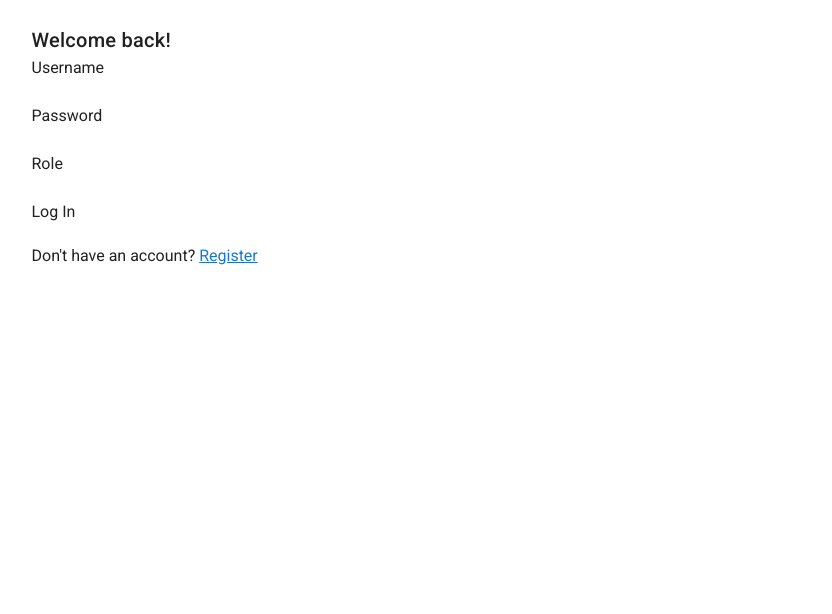
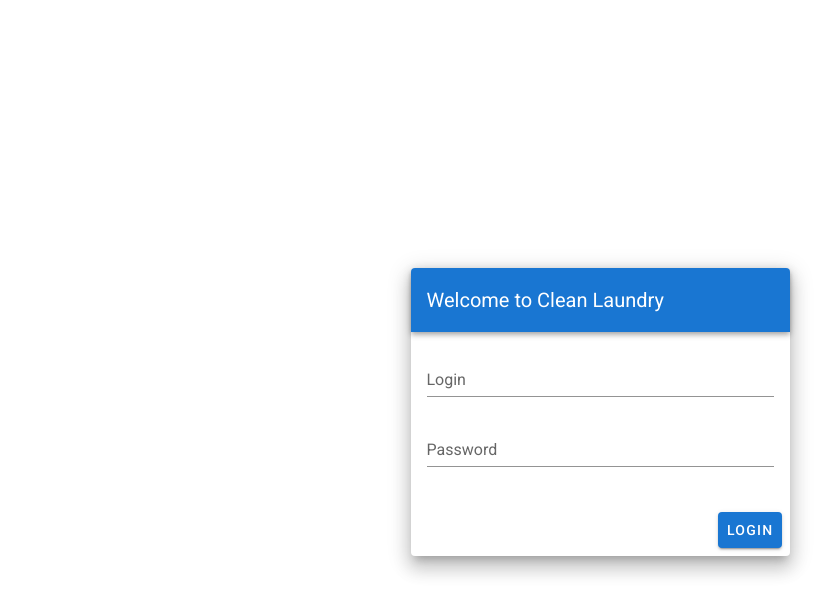
Before and after one commit to Belvatd/vue-laundry, a Nuxt app: page / in a window 1280 px wide. Shown: the top 614 px of the page, without its empty margins (40-872 px from the left). Built offline with nearby package versions, Linux system fonts and the light colour scheme.

Commit message:
home owner, styling login

```diff
--- a/layouts/default.vue
+++ b/layouts/default.vue
@@ -31,7 +31,7 @@
         <v-app-bar-nav-icon @click.stop="drawer = !drawer" />
         <v-toolbar-title v-text="title" />
         <v-spacer />
-        <a href="#" @click="logout">Logout</a>
+        <v-btn class="mr-4 primary" @click="logout"> Logout </v-btn>
       </v-app-bar>
     </div>
 
@@ -66,7 +66,7 @@
         <v-app-bar-nav-icon @click.stop="drawer = !drawer" />
         <v-toolbar-title v-text="title" />
         <v-spacer />
-        <a href="#" @click="logout">Logout</a>
+        <v-btn class="mr-4 primary" @click="logout"> Logout </v-btn>
       </v-app-bar>
     </div>
 
@@ -99,10 +99,9 @@
       </v-navigation-drawer>
       <v-app-bar :clipped-left="clipped" fixed app>
         <v-app-bar-nav-icon @click.stop="drawer = !drawer" />
-        <a href="#" @click="logout">Logout</a>
         <v-toolbar-title v-text="title" />
         <v-spacer />
-        <a href="#" @click="logout">Logout</a>
+        <v-btn class="mr-4 primary" @click="logout"> Logout </v-btn>
       </v-app-bar>
     </div>
 
--- a/pages/histori.vue
+++ b/pages/histori.vue
@@ -48,6 +48,7 @@
         </v-card>
       </v-dialog>
 
+      <!-- Modal Info Pembayaran -->
       <v-dialog v-model="dialogPembayaran" max-width="500px">
         <v-card>
           <v-card-title>
--- a/pages/home-owner.vue
+++ b/pages/home-owner.vue
@@ -1,5 +1,165 @@
 <template>
-    <div>
-        home owner
-    </div>
+  <div id="app" v-if="isAdmin">
+    <v-app id="list-admin">
+      <v-data-table
+        :headers="headers"
+        :items="tableValues"
+        sort-by="calories"
+        class="elevation-1"
+      >
+        <template v-slot:top>
+          <v-toolbar flat>
+            <v-toolbar-title>Daftar Outlet</v-toolbar-title>
+            <v-divider class="mx-4" inset vertical></v-divider>
+            <v-spacer></v-spacer>
+          </v-toolbar>
+        </template>
+
+        <template v-slot:[`item.actions`]="{ item }">
+          <v-icon small @click="infoItem(item)">
+            mdi-alert-circle-outline
+          </v-icon>
+        </template>
+        <template v-slot:no-data>
+          <p>No Data</p>
+        </template>
+      </v-data-table>
+      <!-- Modal Info -->
+      <v-dialog v-model="dialogInfo" max-width="500px">
+        <v-card>
+          <v-card-title>
+            <span class="text-h5">Info Pembayaran</span>
+          </v-card-title>
+          <span class="infoTransaksi"
+            >ID Outlet: {{ editedItem.id_outlet }}</span
+          ><br />
+          <span class="infoTransaksi">Alamat: {{ editedItem.alamat }}</span
+          ><br />
+          <span class="infoTransaksi"
+            >Jumlah transaksi: {{ editedItem.jumlahTransaksi }}</span
+          ><br />
+          <v-card-actions>
+            <v-spacer></v-spacer>
+            <v-btn color="blue darken-1" text @click="closeModal">Tutup</v-btn>
+          </v-card-actions>
+        </v-card>
+      </v-dialog>
+    </v-app>
+  </div>
+  <div v-else-if="notFound">
+    <p>You're not allowed to access</p>
+  </div>
 </template>
+<script>
+export default {
+  data: () => ({
+    dialogTambah: false,
+    dialogDelete: false,
+    dialogEdit: false,
+    jenis_kelamin: ["perempuan", "laki-laki"],
+    headers: [
+      {
+        text: "ID",
+        sortable: false,
+        value: "id_outlet",
+      },
+      { text: "Alamat", value: "alamat" },
+      { text: "Jumlah transaksi", value: "jumlahTransaksi" },
+      { text: "Actions", value: "actions" },
+    ],
+    tableValues: [],
+    editedIndex: -1,
+    editedItem: {
+      jenis: "",
+      harga: "",
+    },
+    infoOutlet: {
+      id_outlet: "",
+      alamat: "",
+      jumlahTransaksi: "",
+    },
+    isAdmin: false,
+    notFound: false,
+    data: {},
+    token: "",
+    actions: "",
+    dialogInfo: false,
+  }),
+
+  computed: {
+    formTitle() {
+      return this.editedIndex === -1 ? "Tambah Paket" : "Edit Paket";
+    },
+  },
+
+  watch: {
+    dialogTambah(val) {
+      val || this.closeTambah();
+    },
+    dialogEdit(val) {
+      val || this.closeEdit();
+    },
+  },
+
+  created() {
+    this.initialize();
+  },
+
+  mounted() {
+    this.getToken();
+    this.getUser();
+  },
+
+  methods: {
+    getToken() {
+      if (localStorage.getItem("token")) {
+        if (localStorage.getItem("role") === "owner") {
+          this.isAdmin = true;
+        } else {
+          this.notFound = true;
+        }
+      } else {
+        console.log("NO TOKEN");
+        this.$router.push("/");
+      }
+    },
+    headerConfig() {
+      let header = {
+        headers: { Authorization: `Bearer ${localStorage.getItem("token")}` },
+      };
+      return header;
+    },
+    async getUser() {
+      let id_user = localStorage.getItem("id_user");
+      let url = `http://localhost:8000/api/outlet/owner/` + id_user;
+      await this.$axios
+        .get(url, this.headerConfig())
+        .then((res) => {
+          res.data.data.forEach((element) => {
+            this.tableValues.push(element);
+          });
+        })
+        .catch((err) => {
+          console.log(err);
+        });
+    },
+
+    initialize() {},
+
+    infoItem(item) {
+      this.editedIndex = this.tableValues.indexOf(item);
+      this.editedItem = Object.assign({}, item);
+      this.dialogInfo = true;
+      console.log(this.editedItem, "pppp");
+    },
+
+    closeModal() {
+      this.dialogInfo = false;
+      this.$nextTick(() => {
+        this.editedItem = Object.assign({});
+        this.editedIndex = -1;
+      });
+    },
+  },
+};
+</script>
--- a/pages/index.vue
+++ b/pages/index.vue
@@ -1,57 +1,40 @@
 <template>
-  <section class="section">
-    <div class="container">
-      <div class="columns">
-        <div class="column is-4 is-offset-4">
-          <h2 class="title has-text-centered">Welcome back!</h2>
-
-          <Notification :message="error" v-if="error" />
-
-          <form method="post" @submit.prevent="login">
-            <div class="field">
-              <label class="label">Username</label>
-              <div class="control">
-                <input
-                  type="text"
-                  class="input"
-                  name="username"
-                  v-model="username"
-                />
-              </div>
-            </div>
-            <div class="field">
-              <label class="label">Password</label>
-              <div class="control">
-                <input
-                  type="password"
-                  class="input"
-                  name="password"
-                  v-model="password"
-                />
-              </div>
-            </div>
-            <div class="field">
-              <label class="label">Role</label>
-              <div class="control">
-                <input type="text" class="input" name="role" v-model="role" />
-              </div>
-            </div>
-            <div class="control">
-              <button type="submit" class="button is-dark is-fullwidth">
-                Log In
-              </button>
-            </div>
-          </form>
-          <div class="has-text-centered" style="margin-top: 20px">
-            <p>
-              Don't have an account?
-              <nuxt-link to="/register">Register</nuxt-link>
-            </p>
-          </div>
-        </div>
-      </div>
-    </div>
-  </section>
+  <v-app id="inspire">
+    <v-content>
+      <v-container fluid fill-height>
+        <v-layout align-center justify-center>
+          <v-flex xs12 sm8 md4>
+            <v-card class="elevation-12">
+              <v-toolbar dark color="primary">
+                <v-toolbar-title>Welcome to Clean Laundry</v-toolbar-title>
+              </v-toolbar>
+              <v-card-text>
+                <v-form>
+                  <v-text-field
+                    name="login"
+                    label="Login"
+                    type="text"
+                    v-model="username"
+                  ></v-text-field>
+                  <v-text-field
+                    id="password"
+                    name="password"
+                    label="Password"
+                    type="password"
+                    v-model="password"
+                  ></v-text-field>
+                </v-form>
+              </v-card-text>
+              <v-card-actions>
+                <v-spacer></v-spacer>
+                <v-btn color="primary" @click="login">Login</v-btn>
+              </v-card-actions>
+            </v-card>
+          </v-flex>
+        </v-layout>
+      </v-container>
+    </v-content>
+  </v-app>
 </template>
 
 <script>
```
